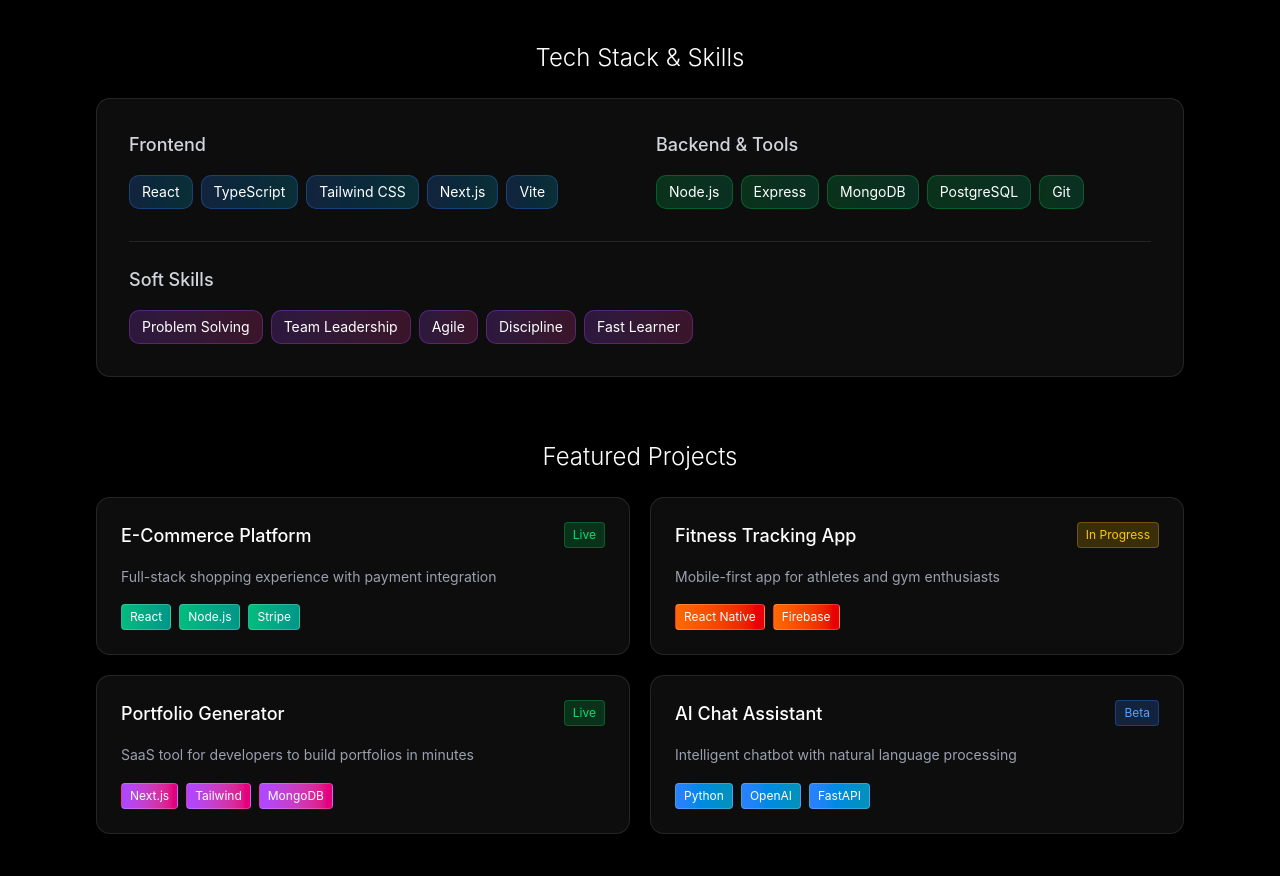
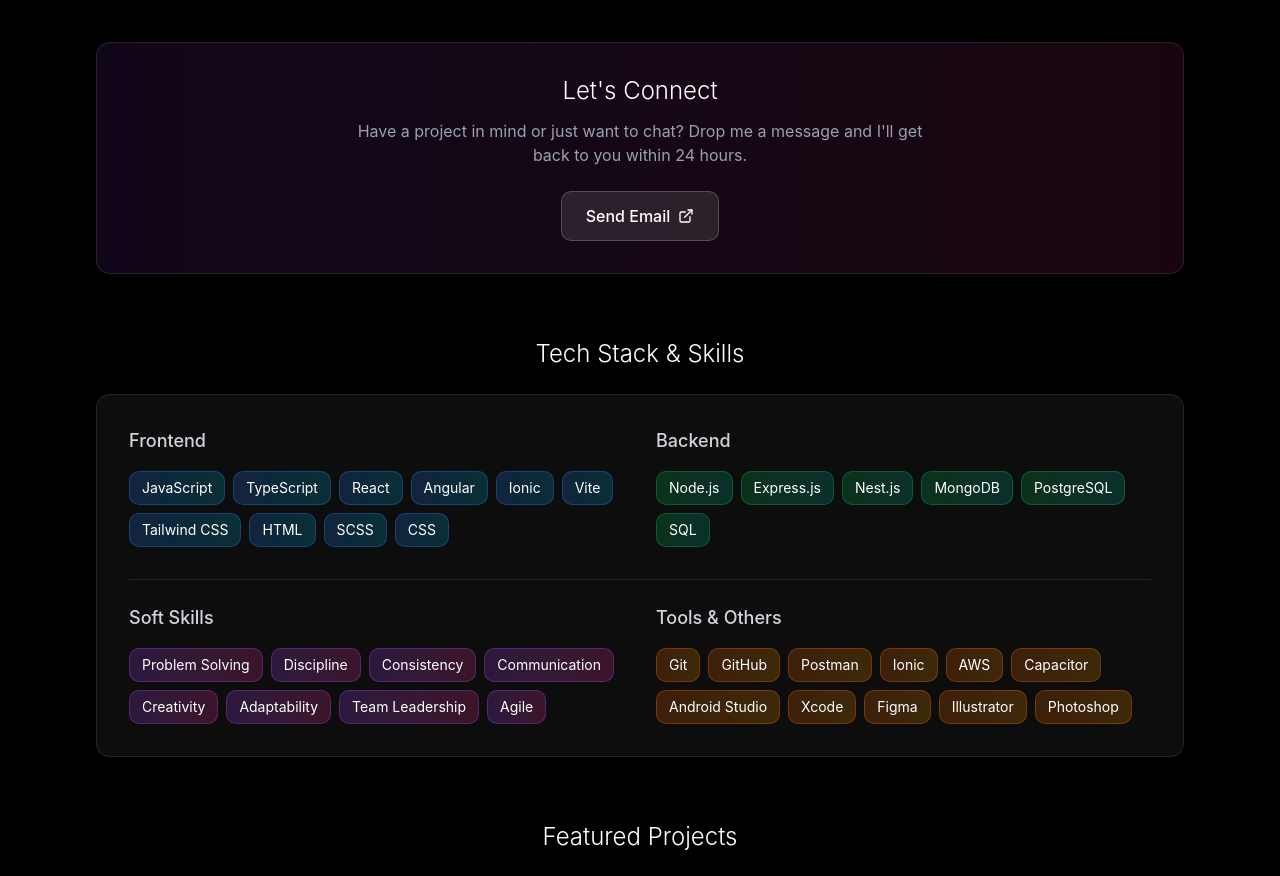
Before and after one commit to StanCosmin28/stc, a React (Vite) app: page /links in a window 1280 px wide. Shown: the part 1080-1956 px from the top of the page. Built offline with nearby package versions, Linux system fonts and the light colour scheme.

Commit message:
change tech stack and skills

```diff
--- a/src/components/LinksHub.jsx
+++ b/src/components/LinksHub.jsx
@@ -229,7 +229,7 @@ export default function LinksHub() {
         </div> */}
 
         {/* Quick Contact Section */}
-        {/* <div
+        <div
           className={`mb-16 transition-all duration-1000 delay-900 ${
             mounted ? "opacity-100 translate-y-0" : "opacity-0 translate-y-8"
           }`}
@@ -248,7 +248,7 @@ export default function LinksHub() {
               <ExternalLink className="w-4 h-4" />
             </a>
           </div>
-        </div> */}
+        </div>
 
         {/* Latest Content/Blog Section */}
         {/* <div
@@ -310,18 +310,24 @@ export default function LinksHub() {
             Tech Stack & Skills
           </h2>
           <div className="bg-white/5 backdrop-blur-sm border border-white/10 rounded-xl p-6 sm:p-8">
-            <div className="grid grid-cols-1 sm:grid-cols-2 gap-8">
+            {/* Frontend & Backend side by side */}
+            <div className="grid grid-cols-1 sm:grid-cols-2 gap-8 mb-8">
               <div>
                 <h3 className="text-lg font-medium mb-4 text-gray-300">
                   Frontend
                 </h3>
                 <div className="flex flex-wrap gap-2">
                   {[
+                    "JavaScript",
+                    "TypeScript",
                     "React",
-                    "TypeScript",
+                    "Angular",
+                    "Ionic",
+                    "Vite",
                     "Tailwind CSS",
-                    "Next.js",
-                    "Vite",
+                    "HTML",
+                    "SCSS",
+                    "CSS",
                   ].map((tech, i) => (
                     <span
                       key={i}
@@ -332,35 +338,48 @@ export default function LinksHub() {
                   ))}
                 </div>
               </div>
+
               <div>
                 <h3 className="text-lg font-medium mb-4 text-gray-300">
-                  Backend & Tools
+                  Backend
                 </h3>
                 <div className="flex flex-wrap gap-2">
-                  {["Node.js", "Express", "MongoDB", "PostgreSQL", "Git"].map(
-                    (tech, i) => (
+                  {[
+                    "Node.js",
+                    "Express.js",
+                    "Nest.js",
+                    "MongoDB",
+                    "PostgreSQL",
+                    "SQL",
+                  ].map((tech, i) => (
                     <span
                       key={i}
-                        className="px-3 py-1.5 text-sm bg-gradient-to-r from-green-500/20 to-emerald-500/20 border border-green-500/30 rounded-lg text-white hover:border-green-500/50 transition-all duration-300 cursor-default"
+                      className="px-3 py-1.5 text-sm bg-gradient-to-r from-green-500/20 to-teal-500/20 border border-green-500/30 rounded-lg text-white hover:border-green-500/50 transition-all duration-300 cursor-default"
                     >
                       {tech}
                     </span>
-                    )
-                  )}
+                  ))}
                 </div>
               </div>
             </div>
-            <div className="mt-8 pt-6 border-t border-white/10">
+
+            {/* Soft Skills & Tools side by side at the bottom */}
+            <div className="pt-6 border-t border-white/10">
+              <div className="grid grid-cols-1 sm:grid-cols-2 gap-8">
+                <div>
                   <h3 className="text-lg font-medium mb-4 text-gray-300">
                     Soft Skills
                   </h3>
                   <div className="flex flex-wrap gap-2">
                     {[
                       "Problem Solving",
+                      "Discipline",
+                      "Consistency",
+                      "Communication",
+                      "Creativity",
+                      "Adaptability",
                       "Team Leadership",
                       "Agile",
-                  "Discipline",
-                  "Fast Learner",
                     ].map((skill, i) => (
                       <span
                         key={i}
@@ -369,6 +388,36 @@ export default function LinksHub() {
                         {skill}
                       </span>
                     ))}
+                  </div>
+                </div>
+
+                <div>
+                  <h3 className="text-lg font-medium mb-4 text-gray-300">
+                    Tools & Others
+                  </h3>
+                  <div className="flex flex-wrap gap-2">
+                    {[
+                      "Git",
+                      "GitHub",
+                      "Postman",
+                      "Ionic",
+                      "AWS",
+                      "Capacitor",
+                      "Android Studio",
+                      "Xcode",
+                      "Figma",
+                      "Illustrator",
+                      "Photoshop",
+                    ].map((tool, i) => (
+                      <span
+                        key={i}
+                        className="px-3 py-1.5 text-sm bg-gradient-to-r from-orange-500/20 to-amber-500/20 border border-orange-500/30 rounded-lg text-white hover:border-orange-500/50 transition-all duration-300 cursor-default"
+                      >
+                        {tool}
+                      </span>
+                    ))}
+                  </div>
+                </div>
               </div>
             </div>
           </div>
```
Lines whose indentation alone changed are shown as unchanged.
